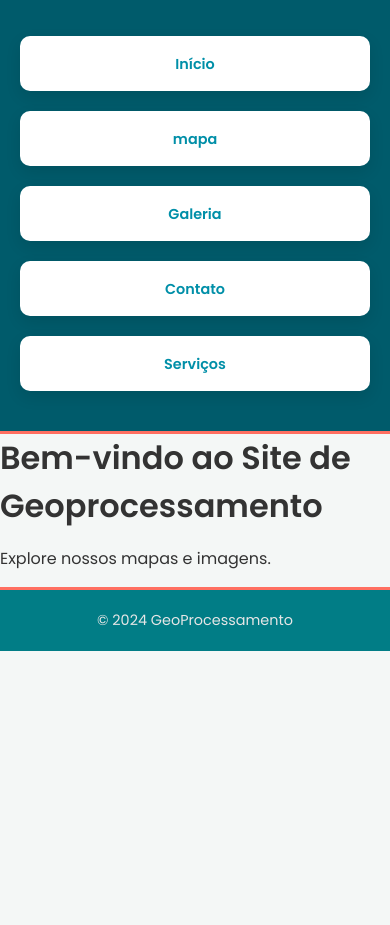
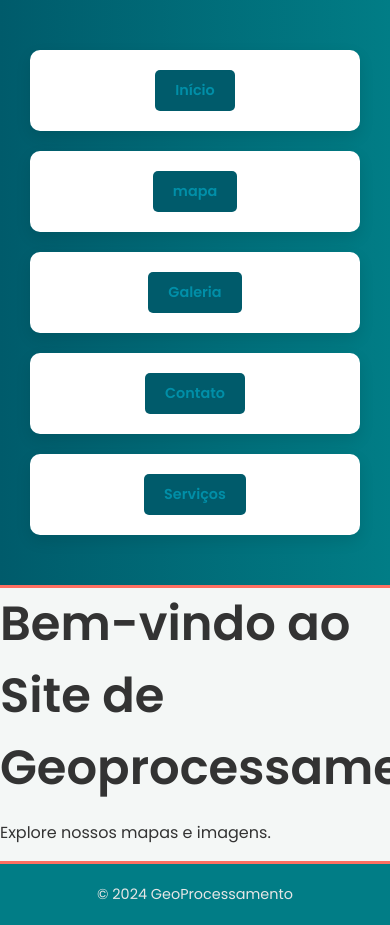
Before and after one commit to cursoctl/geoprocessamento, a Django app: page / in a window 390 px wide; the page is wider, and only the part inside the window is pictured. Before the commit the page ends 651 px from the top of that part, so only its background shows below. Run offline with Django 5.2, Linux system fonts and the light colour scheme; data that the repository does not hold is empty.

Commit message:
.upgrade

```diff
--- a/mapa/static/mapa/styles.css
+++ b/mapa/static/mapa/styles.css
@@ -8,20 +8,15 @@ body {
     padding: 0;
     scroll-behavior: smooth;
     background-color: #f4f7f6;
-    /* Fundo claro e neutro */
     color: #333;
-    /* Texto escuro para boa legibilidade */
 }
 
 header {
     text-align: center;
     padding: 30px;
-    background-color: #005b6b;
-    /* Azul claro*/
+    background: linear-gradient(90deg, #005b6b, #017d86);
     color: #ffffff;
-
     border-bottom: 3px solid #ff6f61;
-    /* Cor vibrante de destaque */
 }
 
 h1 {
@@ -44,16 +39,19 @@ h1 {
 ul {
     list-style: none;
     padding: 0;
+    display: flex;
+    flex-wrap: wrap;
+    justify-content: center;
+    gap: 20px;
 }
 
 li {
-    margin-bottom: 20px;
+    width: calc(33.333% - 20px);
+    /* Cards em layout flexível */
     background-color: #ffffff;
-    /* Fundo branco para cards */
     padding: 20px;
     border-radius: 10px;
     box-shadow: 0 6px 15px rgba(0, 0, 0, 0.1);
-    /* Sombras suaves */
     transition: transform 0.3s ease, box-shadow 0.3s ease;
     animation: fadeIn 0.5s ease-in-out;
 }
@@ -77,66 +75,65 @@ img:hover {
 
 a {
     text-decoration: none;
-    color: #00121b;
-    /* Cor de destaque azul escuro */
-    transition: color 0.3s ease;
+    display: inline-block;
+    margin-top: 10px;
+    padding: 10px 20px;
+    background-color: #005b6b;
+    color: #ffffff;
+    font-weight: 600;
+    border-radius: 5px;
+    transition: background-color 0.3s ease, transform 0.3s ease;
+    text-align: center;
 }
 
 a:hover {
-    color: #ff6f61;
-    /* Cor vibrante ao passar o mouse */
+    background-color: #ff6f61;
+    transform: scale(1.05);
 }
 
 /* Links de navegação */
+nav {
+    margin: 20px 0;
+}
+
 nav a {
     margin: 0 15px;
     font-weight: 600;
     color: #008fa8;
-    /* Azul */
     transition: color 0.3s ease;
 }
 
 nav a:hover {
     color: #ff6f61;
-    /* Cor vibrante ao passar o mouse */
 }
 
-/* Seção content */
 .content {
     padding: 30px 20px;
     max-width: 1200px;
     margin: 0 auto;
+    text-align: center;
+    /* Centraliza o conteúdo */
 }
 
-/* Rodapé */
 footer {
     text-align: center;
     padding: 20px;
     background-color: #017d86;
-    /* Azul escuro para o rodapé */
     color: #e6e6e6;
-    /* Texto claro para contraste */
     font-size: 0.9rem;
     border-top: 3px solid #ff6f61;
-    /* Cor vibrante de destaque */
 }
 
 /* Responsividade */
+@media (max-width: 1024px) {
+    li {
+        width: calc(50% - 20px);
+    }
+}
+
 @media (max-width: 768px) {
-    header {
-        padding: 20px;
-    }
-
-    h1 {
-        font-size: 2rem;
-    }
-
     li {
-        padding: 15px;
-    }
-
-    .content {
-        padding: 15px;
+        width: calc(100% - 20px);
     }
 
     nav a {
```
